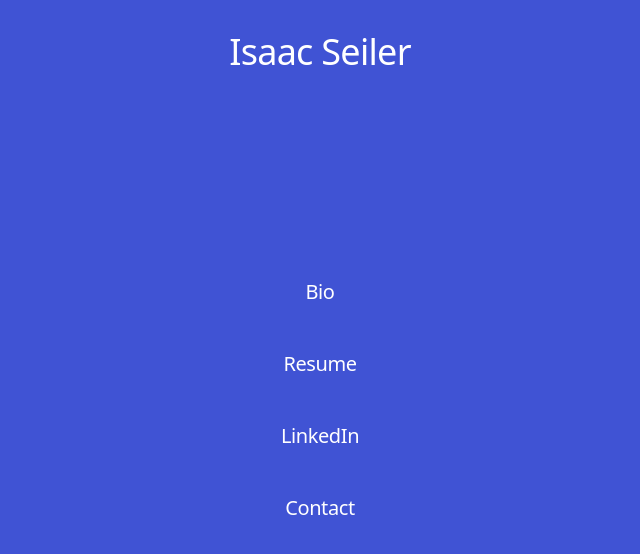
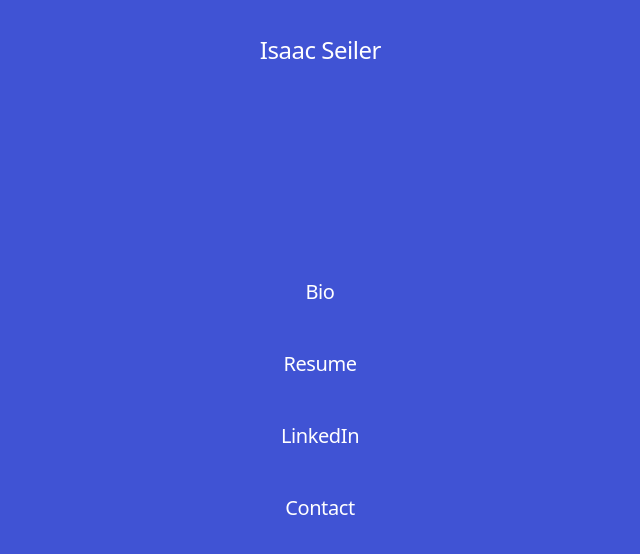
Before and after one commit to isaaciseiler-beep/temp_site, a Next.js app: page / in a window 1280 px wide. Shown: the top 554 px of the page, without its empty margins (320-960 px from the left). Built offline with nearby package versions, Linux system fonts and the light colour scheme.

Commit message:
Update Brand.tsx

```diff
--- a/components/Brand.tsx
+++ b/components/Brand.tsx
@@ -3,11 +3,20 @@
 
 import BrandMark from "./BrandMark";
 
+// resting-state only: no boot overlay, no fill animation, no sidebar controls
+// matches the reference feel by using the same scale and top-left transform origin
+const LOGO_SCALE = 1.5;
+
 export default function Brand() {
   return (
-    <div className="fixed top-8 left-1/2 -translate-x-1/2 z-50 select-none">
-      <div className="text-3xl sm:text-4xl leading-none">
-        <BrandMark />
+    <div className="fixed inset-x-0 top-0 z-50 pointer-events-none">
+      <div className="flex justify-center pt-8">
+        <div
+          className="pointer-events-none"
+          style={{ transform: `scale(${LOGO_SCALE})`, transformOrigin: "top center" }}
+        >
+          <BrandMark />
+        </div>
       </div>
     </div>
   );
```
